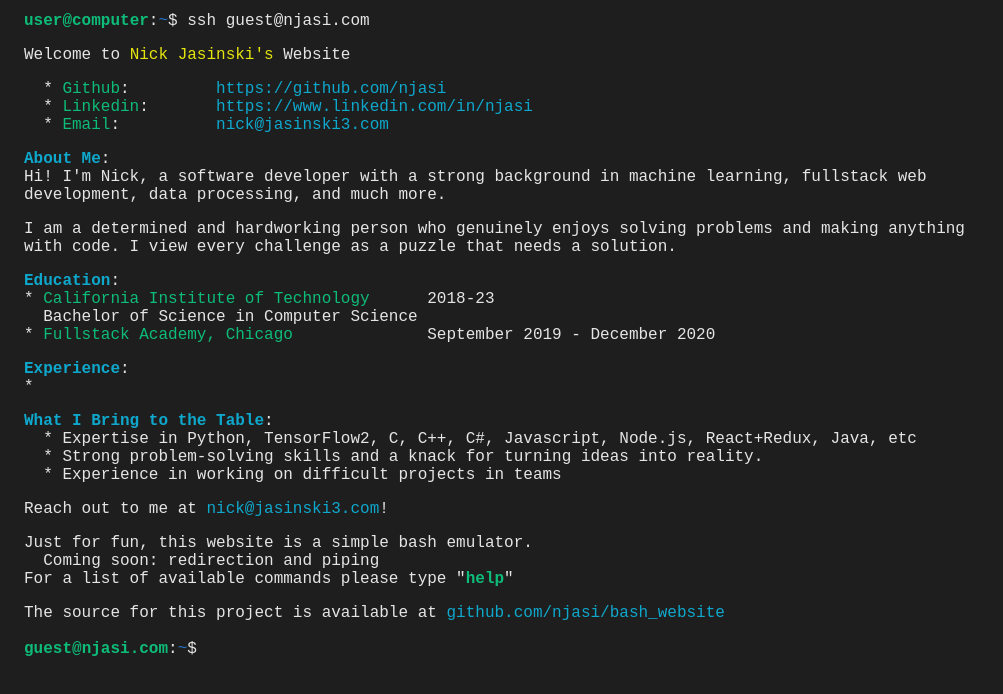
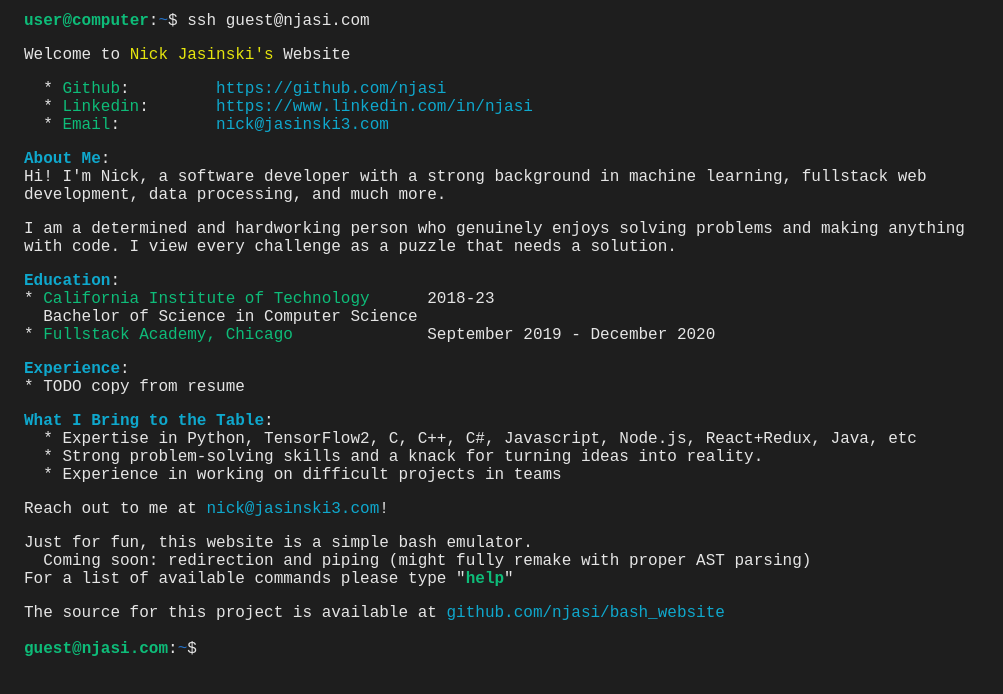
Before and after one commit to njasi/bash_website, a React (Create React App) app: page / in a window 1280 px wide. Shown: the top 694 px of the page, without its empty margins (0-1003 px from the left). Built offline with nearby package versions, Linux system fonts and the light colour scheme; what bash-emulator would draw is missing.

Commit message:
add TODO for experience

```diff
--- a/src/config.js
+++ b/src/config.js
@@ -16,7 +16,7 @@ I am a determined and hardworking person who genuinely enjoys solving problems a
 * (class=green)(Fullstack Academy, Chicago)              September 2019 - December 2020
 
 (class=cyan bold)(Experience):
-*
+* TODO copy from resume
 
 (class=cyan bold)(What I Bring to the Table):
   * Expertise in Python, TensorFlow2, C, C++, C#, Javascript, Node.js, React+Redux, Java, etc
@@ -26,7 +26,7 @@ I am a determined and hardworking person who genuinely enjoys solving problems a
 Reach out to me at [nick@jasinski3.com](mailto:nick@jasinski3.com)!
 
 Just for fun, this website is a simple bash emulator.
-  Coming soon: redirection and piping
+  Coming soon: redirection and piping (might fully remake with proper AST parsing)
 For a list of available commands please type "(class=green bold)(help)"
 
 The source for this project is available at [github.com/njasi/bash_website](https://github.com/njasi/bash_website)
```
